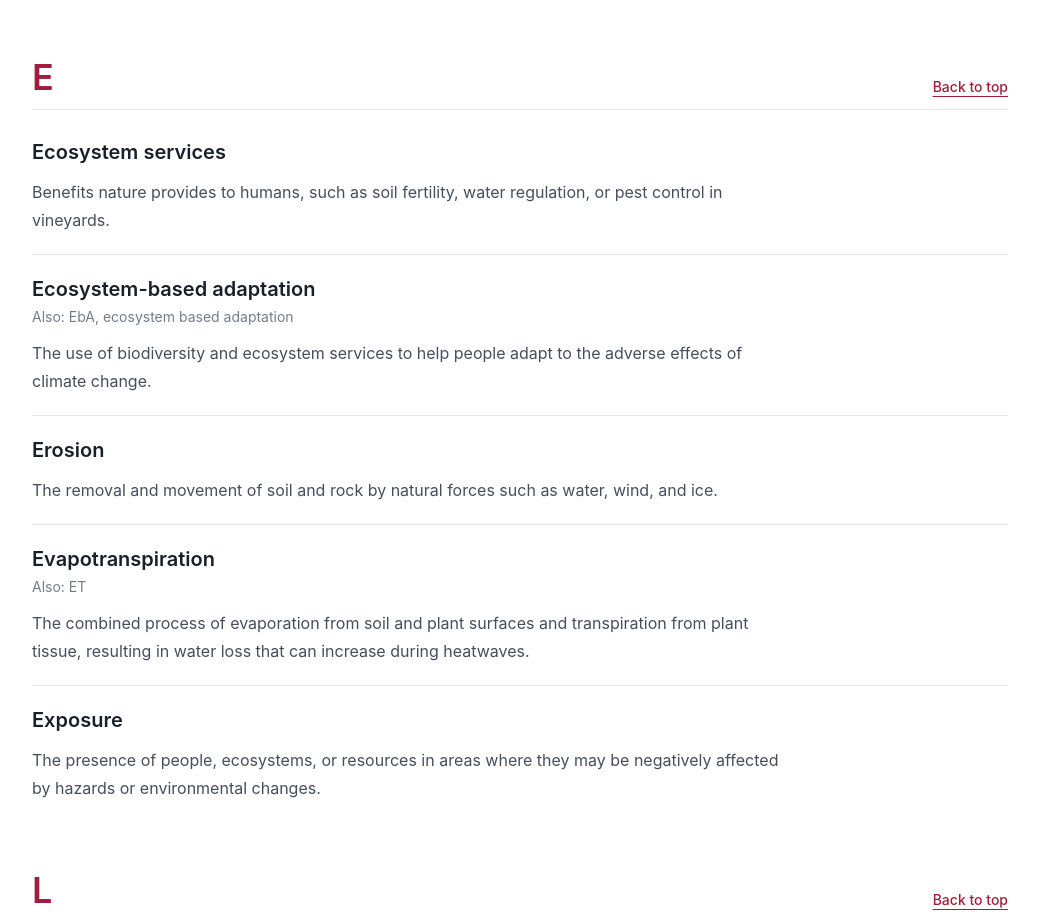
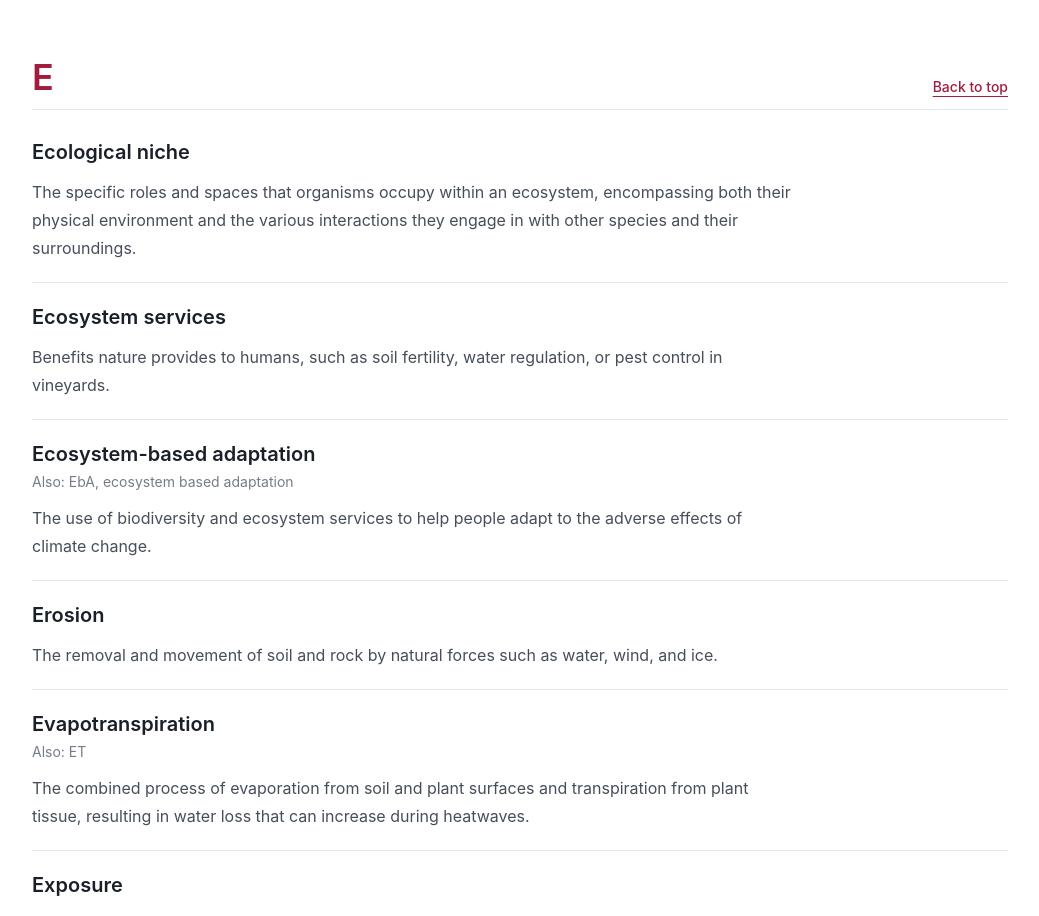
Before and after one commit to Eurac-Research/winemap, a Next.js app: page /about/glossary in a window 1280 px wide. Shown: the part 1120-2036 px from the top of the page, without its empty margins (120-1159 px from the left). Built offline with nearby package versions, Linux system fonts and the light colour scheme.

Commit message:
add eba detail example

```diff
--- a/src/app/components/eba/EbaStrategyPage.tsx
+++ b/src/app/components/eba/EbaStrategyPage.tsx
@@ -55,7 +55,7 @@ export function EbaStrategyPage({ strategy, content }: EbaStrategyPageProps) {
               {strategy.title}
             </h1>
             {strategy.summary ? (
-              <p className="mt-6 max-w-3xl text-lg leading-8 text-[color:var(--text-muted)]">
+              <p className="mt-6 max-w-3xl text-lg leading-8 text-[color:var(--text-muted)] text-justify">
                 {strategy.summary}
               </p>
             ) : null}
@@ -88,7 +88,7 @@ export function EbaStrategyPage({ strategy, content }: EbaStrategyPageProps) {
           </aside>
         </header>
 
-        <div className="mt-12 grid gap-10 lg:grid-cols-[minmax(0,1fr)_18rem]">
+        <div className="mt-12 text-justify">
           <article>
             {hasCustomSections ? (
               content?.sections?.map((section) => (
--- a/src/content/eba/strategy-details.tsx
+++ b/src/content/eba/strategy-details.tsx
@@ -1,4 +1,5 @@
 import type { ReactNode } from "react";
+import { GlossaryTermPopover } from "@/app/components/glossary/glossaryTerm"
 
 export type EbaFact = {
   label: string;
@@ -47,7 +48,7 @@ export const ebaStrategyDetails: EbaStrategyDetailContent[] = [
             Dry-stone walls are integral components of terraced and agricultural landscapes, shaped over centuries
             through the interaction between human management and natural processes. They are considered “living”
             structures due to their ecological functions and interactions within the environment. Along with other
-            structural elements such as hedgerows and stone heaps, dry-stone walls, create valuable ecological niches
+            structural elements such as hedgerows and stone heaps, dry-stone walls, create valuable <GlossaryTermPopover id="ecological-niche">ecological niches</GlossaryTermPopover>{" "}
             in agricultural landscapes, particularly in viticultural areas.
           </p>
         </>
--- a/src/content/glossary.ts
+++ b/src/content/glossary.ts
@@ -167,4 +167,10 @@ export const glossaryTerms: GlossaryTerm[] = [
     definition:
       "The balance between the water entering and leaving a system over a given period.",
   },
+  {
+    id: "ecological-niche",
+    term: "Ecological niche",
+    definition:
+      "The specific roles and spaces that organisms occupy within an ecosystem, encompassing both their physical environment and the various interactions they engage in with other species and their surroundings."
+  }
 ];
```
